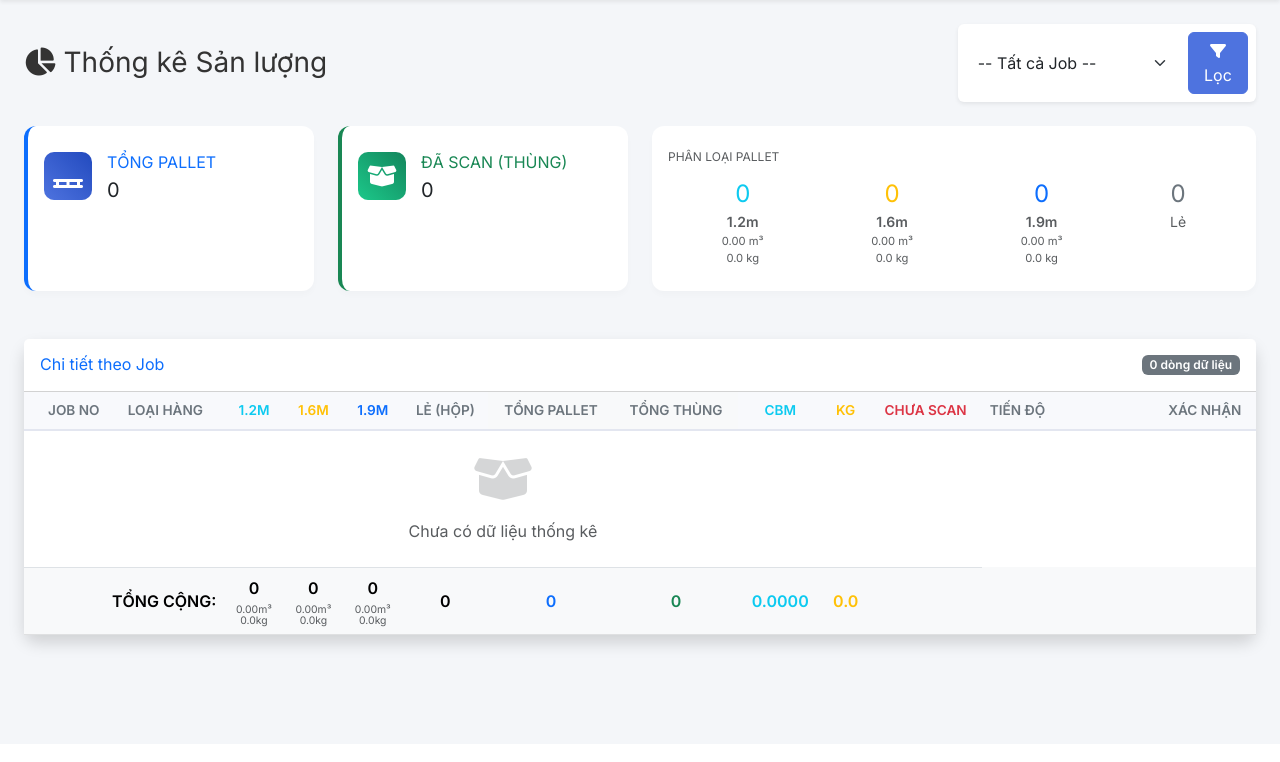
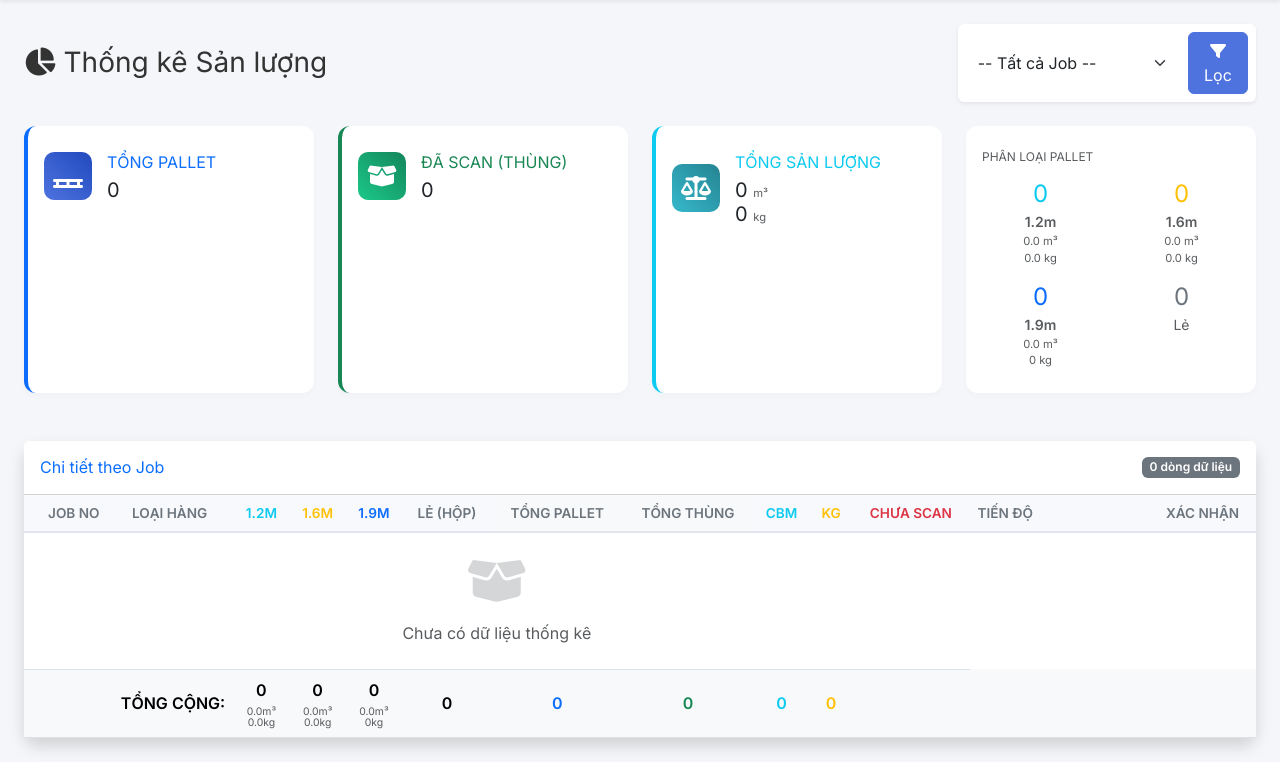
Before and after one commit to Anhcodon2020/scan, a Flask app: page /stats in a window 1280 px wide. Shown: the part 56-818 px from the top of the page. Before the commit the page ends 711 px from the top, so only its background shows below. Run offline with Flask 3, Linux system fonts and the light colour scheme; a user stored in the database is signed in; parts of the project's set-up code (start-up, migrations or seed data) failed here and were passed over.

Commit message:
add weight pallet

```diff
--- a/templates/statistics.html
+++ b/templates/statistics.html
@@ -150,37 +150,59 @@
                 </div>
             </div>
 
+            <!-- Total Volume & Weight -->
+            <div class="col-xl-3 col-md-6 mb-4">
+                <div class="card h-100 py-2 border-start border-4 border-info">
+                    <div class="card-body">
+                        <div class="d-flex align-items-center">
+                            <div class="stat-card-icon bg-gradient-info">
+                                <i class="fas fa-scale-balanced"></i>
+                            </div>
+                            <div>
+                                <div class="text-xs font-weight-bold text-info text-uppercase mb-1">Tổng Sản Lượng</div>
+                                <div class="h5 mb-0 font-weight-bold text-gray-800">
+                                    {{ (grand_total['total_cbm']) }} <small class="text-muted" style="font-size: 0.7rem;">m³</small>
+                                </div>
+                                <div class="h5 mb-0 font-weight-bold text-gray-800">
+                                    {{ (grand_total['total_weight']) }} <small class="text-muted" style="font-size: 0.7rem;">kg</small>
+                                </div>
+                            </div>
+                        </div>
+                    </div>
+                </div>
+            </div>
+
             <!-- Type Breakdown -->
-            <div class="col-xl-6 col-md-12 mb-4">
+            <div class="col-xl-3 col-md-6 mb-4">
                 <div class="card h-100 py-2">
                     <div class="card-body">
                         <h6 class="text-muted text-uppercase mb-3 font-weight-bold" style="font-size: 0.75rem;">Phân loại Pallet</h6>
-                        <div class="d-flex justify-content-around text-center">
-                            <div>
+                        <div class="row text-center">
+                            <div class="col-6 mb-3">
                                 <h4 class="text-info mb-0">{{ grand_total['1.2'] }}</h4>
                                 <small class="text-muted fw-bold">1.2m</small>
                                 <div class="text-muted" style="font-size: 0.7rem;">
-                                    <div>{{ "%.2f"|format(grand_total['1.2'] * 0.1404) }} m³</div>
-                                    <div>{{ "%.1f"|format(grand_total['1.2'] * 15.5) }} kg</div>
+                                    <div>{{ (grand_total['1.2'] * 0.1404) }} m³</div>
+                                    <div>{{ (grand_total['1.2'] * 15.5) }} kg</div>
                                 </div>
                             </div>
-                            <div>
+                            <div class="col-6 mb-3">
                                 <h4 class="text-warning mb-0">{{ grand_total['1.6'] }}</h4>
                                 <small class="text-muted fw-bold">1.6m</small>
                                 <div class="text-muted" style="font-size: 0.7rem;">
-                                    <div>{{ "%.2f"|format(grand_total['1.6'] * 0.1872) }} m³</div>
-                                    <div>{{ "%.1f"|format(grand_total['1.6'] * 20.5) }} kg</div>
+                                    <div>{{ (grand_total['1.6'] * 0.1872) }} m³</div>
+                                    <div>{{ (grand_total['1.6'] * 20.5) }} kg</div>
                                 </div>
                             </div>
-                            <div>
+                            <div class="col-6">
                                 <h4 class="text-primary mb-0">{{ grand_total['1.9'] }}</h4>
                                 <small class="text-muted fw-bold">1.9m</small>
                                 <div class="text-muted" style="font-size: 0.7rem;">
-                                    <div>{{ "%.2f"|format(grand_total['1.9'] * 0.2223) }} m³</div>
-                                    <div>{{ "%.1f"|format(grand_total['1.9'] * 22) }} kg</div>
+                                    <div>{{ (grand_total['1.9'] * 0.2223) }} m³</div>
+                                    <div>{{ (grand_total['1.9'] * 22) }} kg</div>
                                 </div>
                             </div>
-                            <div>
+                            <div class="col-6">
                                 <h4 class="text-secondary mb-0">{{ grand_total['loose'] }}</h4>
                                 <small class="text-muted">Lẻ</small>
                             </div>
@@ -235,8 +257,8 @@
                                     <div class="text-muted fw-bold">{{ data['1.2'] }}</div>
                                     {% if data['1.2'] > 0 %}
                                     <div style="font-size: 0.65rem; line-height: 1.1;" class="text-secondary mt-1 opacity-75">
-                                        <div>{{ "%.2f"|format(data['1.2'] * 0.1404) }}m³</div>
-                                        <div>{{ "%.1f"|format(data['1.2'] * 15.5) }}kg</div>
+                                        <div>{{ (data['1.2'] * 0.1404) }}m³</div>
+                                        <div>{{ (data['1.2'] * 15.5) }}kg</div>
                                     </div>
                                     {% endif %}
                                 </td>
@@ -244,8 +266,8 @@
                                     <div class="text-muted fw-bold">{{ data['1.6'] }}</div>
                                     {% if data['1.6'] > 0 %}
                                     <div style="font-size: 0.65rem; line-height: 1.1;" class="text-secondary mt-1 opacity-75">
-                                        <div>{{ "%.2f"|format(data['1.6'] * 0.1872) }}m³</div>
-                                        <div>{{ "%.1f"|format(data['1.6'] * 20.5) }}kg</div>
+                                        <div>{{ (data['1.6'] * 0.1872) }}m³</div>
+                                        <div>{{ (data['1.6'] * 20.5) }}kg</div>
                                     </div>
                                     {% endif %}
                                 </td>
@@ -253,16 +275,16 @@
                                     <div class="text-muted fw-bold">{{ data['1.9'] }}</div>
                                     {% if data['1.9'] > 0 %}
                                     <div style="font-size: 0.65rem; line-height: 1.1;" class="text-secondary mt-1 opacity-75">
-                                        <div>{{ "%.2f"|format(data['1.9'] * 0.2223) }}m³</div>
-                                        <div>{{ "%.1f"|format(data['1.9'] * 22) }}kg</div>
+                                        <div>{{ (data['1.9'] * 0.2223) }}m³</div>
+                                        <div>{{ (data['1.9'] * 22) }}kg</div>
                                     </div>
                                     {% endif %}
                                 </td>
                                 <td class="text-center text-muted">{{ data['loose'] }}</td>
                                 <td class="text-center fw-bold">{{ data['total'] }}</td>
                                 <td class="text-center fw-bold text-success">{{ scanned }}</td>
-                                <td class="text-center text-info">{{ "%.4f"|format(data['cbm']) }}</td>
-                                <td class="text-center text-warning">{{ "%.1f"|format(data['weight']) }}</td>
+                                <td class="text-center text-info">{{ (data['cbm']) }}</td>
+                                <td class="text-center text-warning">{{ (data['weight']) }}</td>
                                 <td class="text-center text-danger fw-bold">{{ remain }}</td>
                                 <td class="pe-4">
                                     <div class="d-flex align-items-center">
@@ -301,29 +323,29 @@
                                 <td class="text-center">
                                     <div>{{ grand_total['1.2'] }}</div>
                                     <div style="font-size: 0.65rem; line-height: 1.1;" class="text-muted mt-1 fw-normal">
-                                        <div>{{ "%.2f"|format(grand_total['1.2'] * 0.1404) }}m³</div>
-                                        <div>{{ "%.1f"|format(grand_total['1.2'] * 15.5) }}kg</div>
+                                        <div>{{ (grand_total['1.2'] * 0.1404) }}m³</div>
+                                        <div>{{ (grand_total['1.2'] * 15.5) }}kg</div>
                                     </div>
                                 </td>
                                 <td class="text-center">
                                     <div>{{ grand_total['1.6'] }}</div>
                                     <div style="font-size: 0.65rem; line-height: 1.1;" class="text-muted mt-1 fw-normal">
-                                        <div>{{ "%.2f"|format(grand_total['1.6'] * 0.1872) }}m³</div>
-                                        <div>{{ "%.1f"|format(grand_total['1.6'] * 20.5) }}kg</div>
+                                        <div>{{ (grand_total['1.6'] * 0.1872) }}m³</div>
+                                        <div>{{ (grand_total['1.6'] * 20.5) }}kg</div>
                                     </div>
                                 </td>
                                 <td class="text-center">
                                     <div>{{ grand_total['1.9'] }}</div>
                                     <div style="font-size: 0.65rem; line-height: 1.1;" class="text-muted mt-1 fw-normal">
-                                        <div>{{ "%.2f"|format(grand_total['1.9'] * 0.2223) }}m³</div>
-                                        <div>{{ "%.1f"|format(grand_total['1.9'] * 22) }}kg</div>
+                                        <div>{{ (grand_total['1.9'] * 0.2223) }}m³</div>
+                                        <div>{{ (grand_total['1.9'] * 22) }}kg</div>
                                     </div>
                                 </td>
                                 <td class="text-center">{{ grand_total['loose'] }}</td>
                                 <td class="text-center text-primary">{{ grand_total['total'] }}</td>
                                 <td class="text-center text-success">{{ grand_total['total_box'] }}</td>
-                                <td class="text-center text-info">{{ "%.4f"|format(grand_total['total_cbm']) }}</td>
-                                <td class="text-center text-warning">{{ "%.1f"|format(grand_total['total_weight']) }}</td>
+                                <td class="text-center text-info">{{ (grand_total['total_cbm']) }}</td>
+                                <td class="text-center text-warning">{{ (grand_total['total_weight']) }}</td>
                                 <td class="text-center"></td>
                                 <td></td>
                                 <td></td>
```
